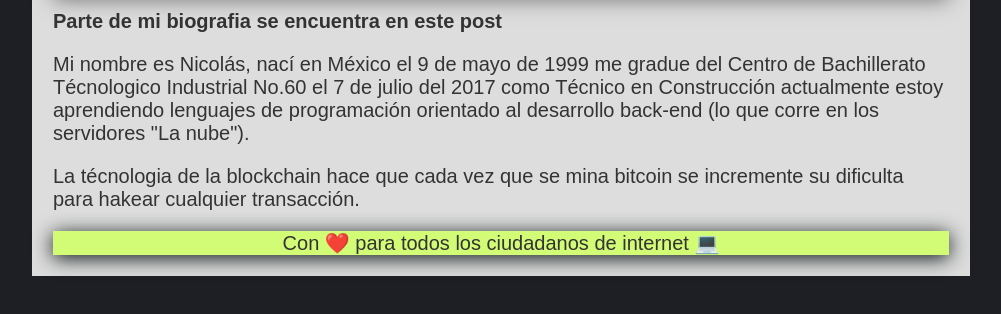
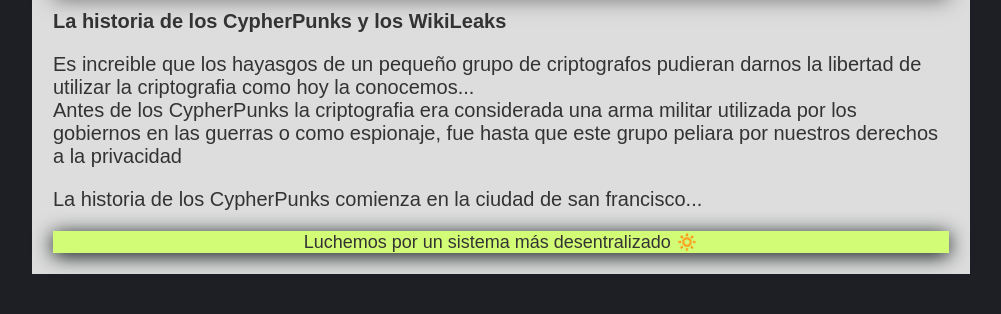
Before and after one commit to nicojson/SuperBolg, a plain HTML site: page index.html in a window 1280 px wide. Shown: the part 94-408 px from the top of the page, without its empty margins (139-1140 px from the left). Drawn offline with Linux system fonts and the light colour scheme.

Commit message:
nuevo contenido en el blogpost, mejor footer, añadimos un nuevo .gitignore, listo para Azure

```diff
--- a/estilos.css
+++ b/estilos.css
@@ -2,7 +2,7 @@ body{
     background: #1e1f24;
     color: #333;
     text-align: center;
-    font-family: Arial, Helvetica, sans-serif;
+    font-family: sans-serif;
     font-size: 20px;
     margin: 0;
     padding: 0;
@@ -36,6 +36,7 @@ body{
     font-size: 0.8em;
 }
 #footer{
+    font-size: 18px;
     background: rgb(211, 252, 118);
     box-shadow: 0px 3px 20px 0px rgb(10, 17, 17);
     text-align: center;
--- a/index.html
+++ b/index.html
@@ -15,21 +15,19 @@
             <span id="tagline">creado por developer-Hash</span>
         </div>
             <h1>
-                Parte de mi biografia se encuentra en este post
+                La historia de los CypherPunks y los WikiLeaks
             </h1>
         <div id="post">
             <p>
-                Mi nombre es Nicol&aacute;s, nac&iacute; en M&eacute;xico el 9 de mayo de 1999
-                me gradue del Centro de Bachillerato T&eacute;cnologico Industrial No.60
-                el 7 de julio del 2017 como Técnico en Construcci&oacute;n
-                actualmente estoy aprendiendo lenguajes de programaci&oacute;n orientado
-                al desarrollo back-end (lo que corre en los servidores "La nube").
+                Es increible que los hayasgos de un pequeño grupo de criptografos pudieran darnos la libertad de utilizar la criptografia como hoy la conocemos...
+                <br>
+                Antes de los CypherPunks la criptografia era considerada una arma militar utilizada por los gobiernos en las guerras o como espionaje, fue hasta que este grupo peliara por nuestros derechos a la privacidad
             </p>
             <p>
-                La t&eacute;cnologia de la blockchain hace que cada vez que se mina bitcoin se incremente su dificulta para hakear cualquier transacción.
+                La historia de los CypherPunks comienza en la ciudad de san francisco...
             </p>
         </div>
-        <div id="footer">Con ❤️ para todos los ciudadanos de internet 💻</div>
+        <div id="footer">Luchemos por un sistema m&aacute;s desentralizado 🔅</div>
     </div>
 </body>
 </html>
```
Also changed, not shown: 1 other file.
